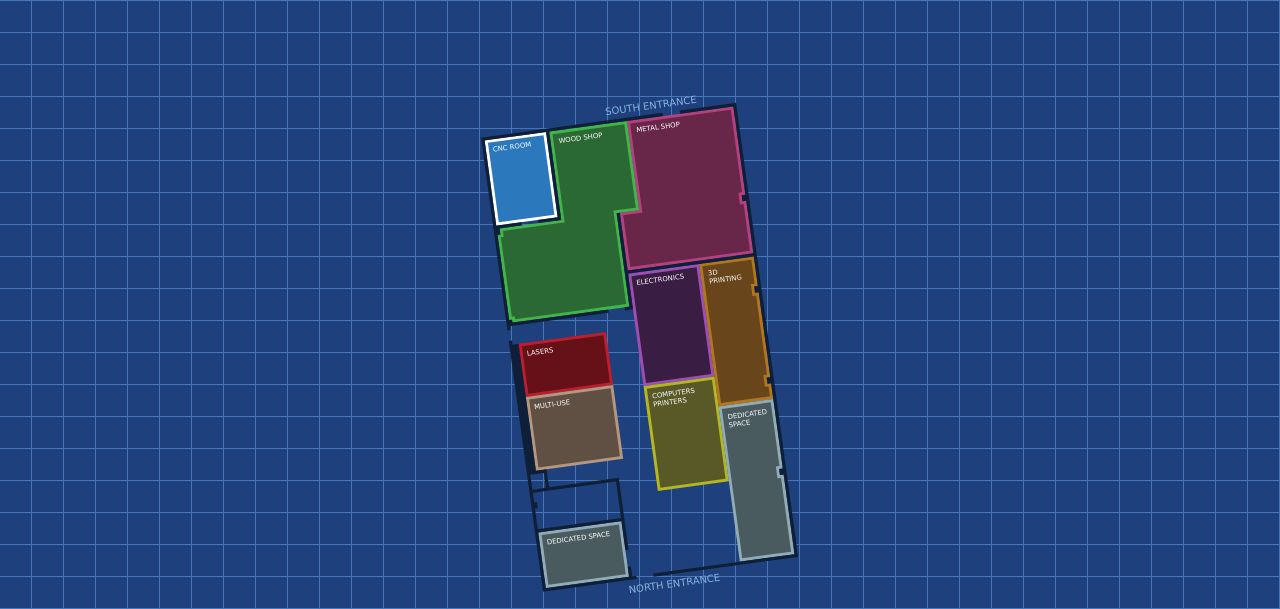
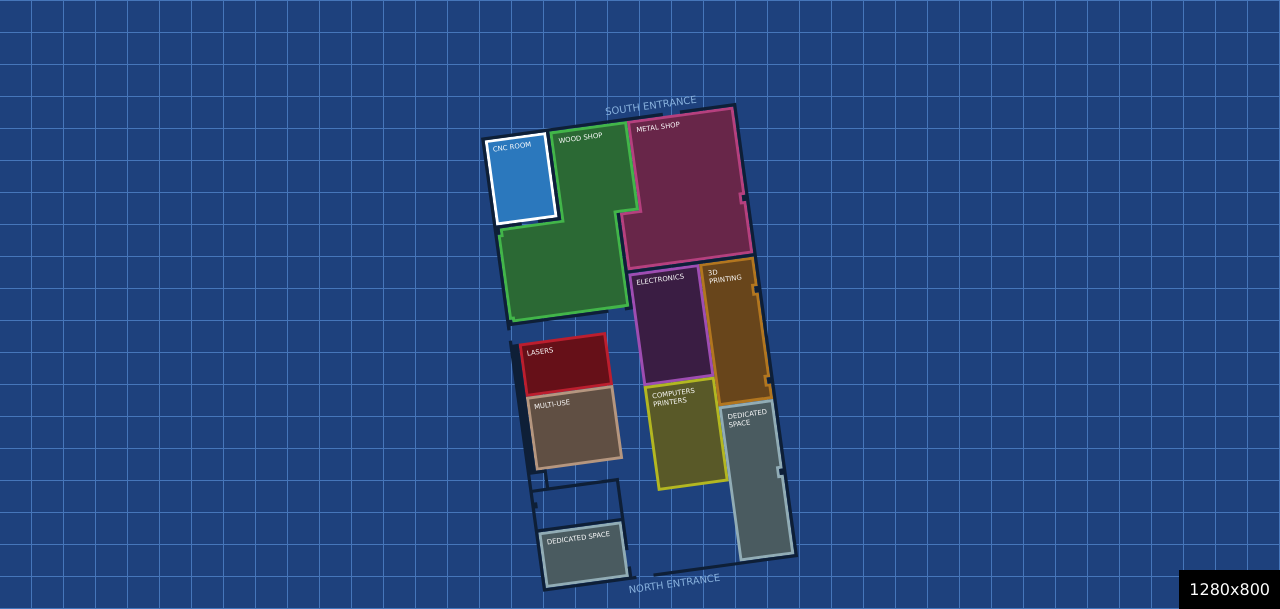
Before and after one commit to PikesPeakMakerspace/welcome-display, a plain HTML site: page public/index.html in a window 1280 px wide. Shown: the part 191-800 px from the top of the page. Drawn offline with Linux system fonts and the light colour scheme; no server answers.

Commit message:
TEMP: Troubleshooting: Show Window Resolution In Bottom Corner

```diff
--- a/public/css/travelMapScene.css
+++ b/public/css/travelMapScene.css
@@ -181,3 +181,12 @@
 #travelMapScene #travelMap #dedicatedSpace2.active polygon {
   fill: #758a90;
 }
+
+#tempSize {
+  background: #000;
+  color: #FFF;
+  padding: 10px;
+  position: absolute;
+  bottom: 0;
+  right: 0px;
+}
--- a/public/index.html
+++ b/public/index.html
@@ -26,6 +26,7 @@
           </div>
         </div>
         <div id="travelMap"></div>
+        <div id="tempSize">0x0</div>
       </div>
 
     </div>
--- a/public/js/scene/TravelMap.js
+++ b/public/js/scene/TravelMap.js
@@ -276,6 +276,10 @@ export class TravelMap extends Scene {
 
     this.setSocketConnection()
 
+    // TEMP
+    document.getElementById('tempSize').innerHTML = `${window.innerWidth}x${window.innerHeight}`;
+    // END TEMP
+
     try {
       this.mapData = await this.loadMapData();
       await this.loadMap();
```
